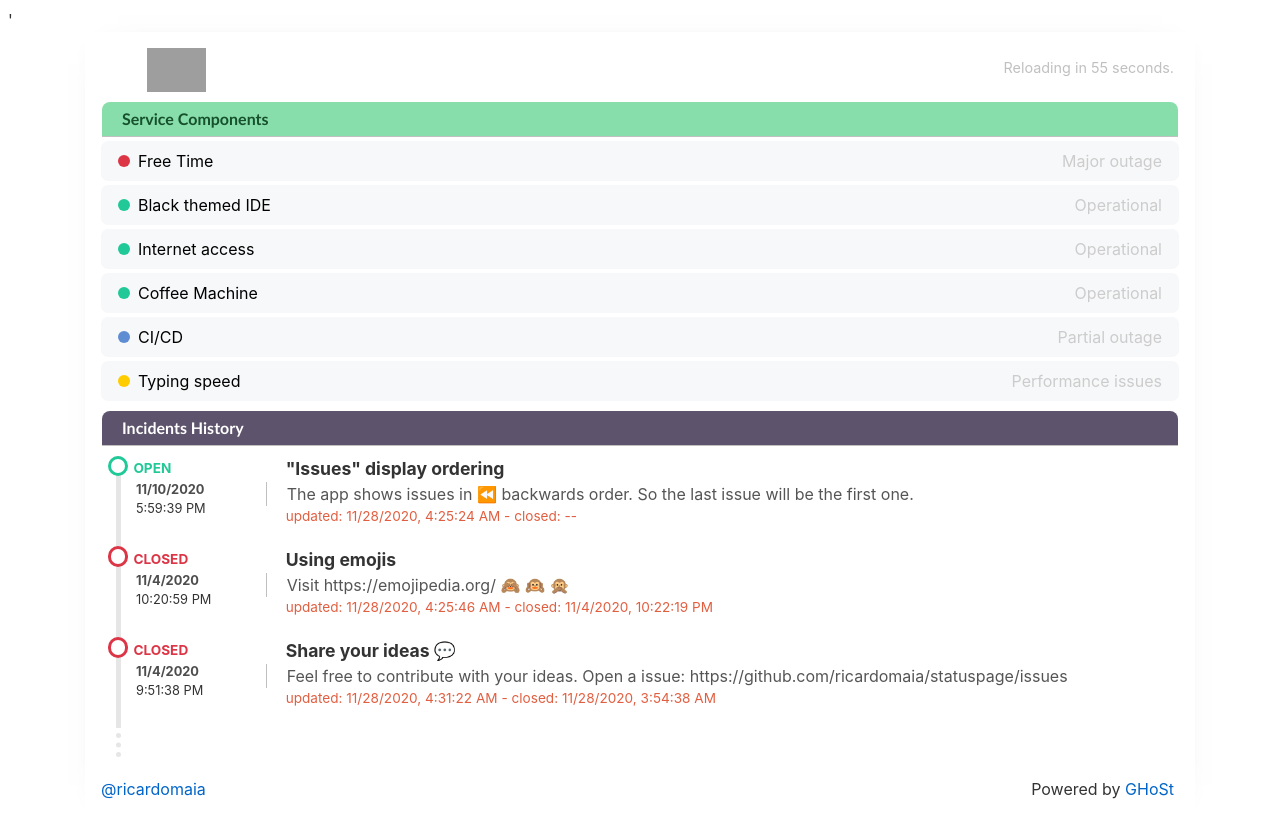
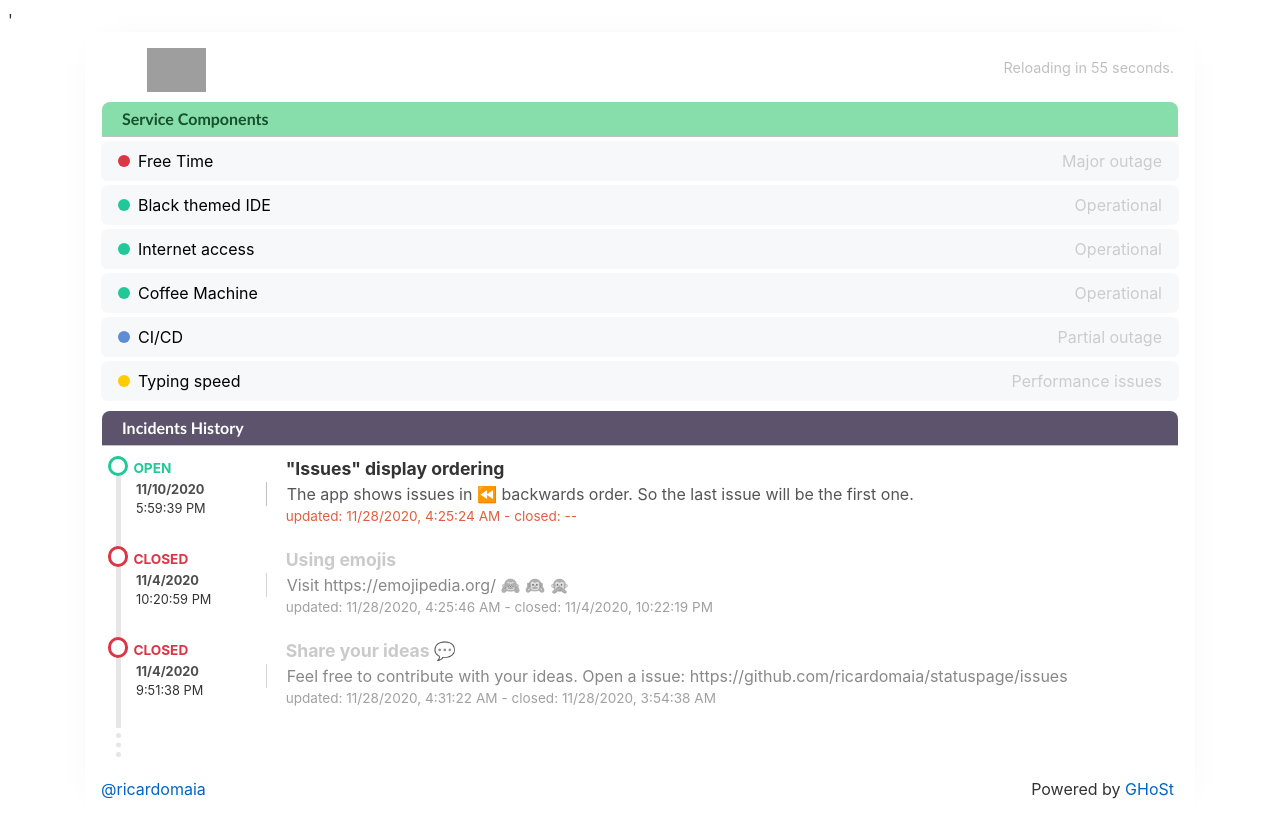
Before and after one commit to ricardomaia/ghost, a Svelte app: page / in a window 1280 px wide. Built offline with nearby package versions, Linux system fonts and the light colour scheme; grey boxes are pictures that could not be loaded.

Commit message:
✨ show closed incidents in grayscale.

```diff
--- a/src/components/Incident.svelte
+++ b/src/components/Incident.svelte
@@ -78,20 +78,46 @@
     font-size: 80%;
   }
 
-  .incident-title {
+  .incident-title-open {
     font-weight: bold;
     font-size: 110%;
   }
 
-  .incident-body {
+  .incident-title-closed {
+    font-weight: bold;
+    font-size: 110%;
+    color: #b3b3b3;
+    filter: saturate(0%) opacity(70%);
+    -webkit-filter: saturate(0%) opacity(70%);
+    -moz-filter: saturate(0%) opacity(70%);
+  }
+
+  .incident-body-open {
     text-align: justify;
     color: #555555;
   }
 
-  .incident-history {
+  .incident-body-closed {
+    text-align: justify;
+    color: #555555;
+    filter: saturate(0%) opacity(70%);
+    -webkit-filter: saturate(0%) opacity(70%);
+    -moz-filter: saturate(0%) opacity(70%);
+  }
+
+  .incident-history-open {
     font-size: 85%;
     color: #e15f41;
     margin-bottom: 20px;
+  }
+
+  .incident-history-closed {
+    font-size: 85%;
+    color: #e15f41;
+    margin-bottom: 20px;
+    filter: saturate(0%) opacity(70%);
+    -webkit-filter: saturate(0%) opacity(70%);
+    -moz-filter: saturate(0%) opacity(70%);
   }
   .partial-border {
     display: inline-block;
@@ -121,10 +147,13 @@
           </div>
 
           <div class="col-md-10">
-            <span class="incident-title"> {incident.title}</span><br />
-            <span class="incident-body partial-border"> {incident.body} </span>
+            <span class="incident-title-{incident.state}">
+              {incident.title}</span><br />
+            <span class="incident-body-{incident.state} partial-border">
+              {incident.body}
+            </span>
 
-            <div class="row incident-history">
+            <div class="row incident-history-{incident.state}">
               <div class="col-md-12">
                 {getMessage('updated')}:
                 {dateFormat(incident.updated_at)}
```
